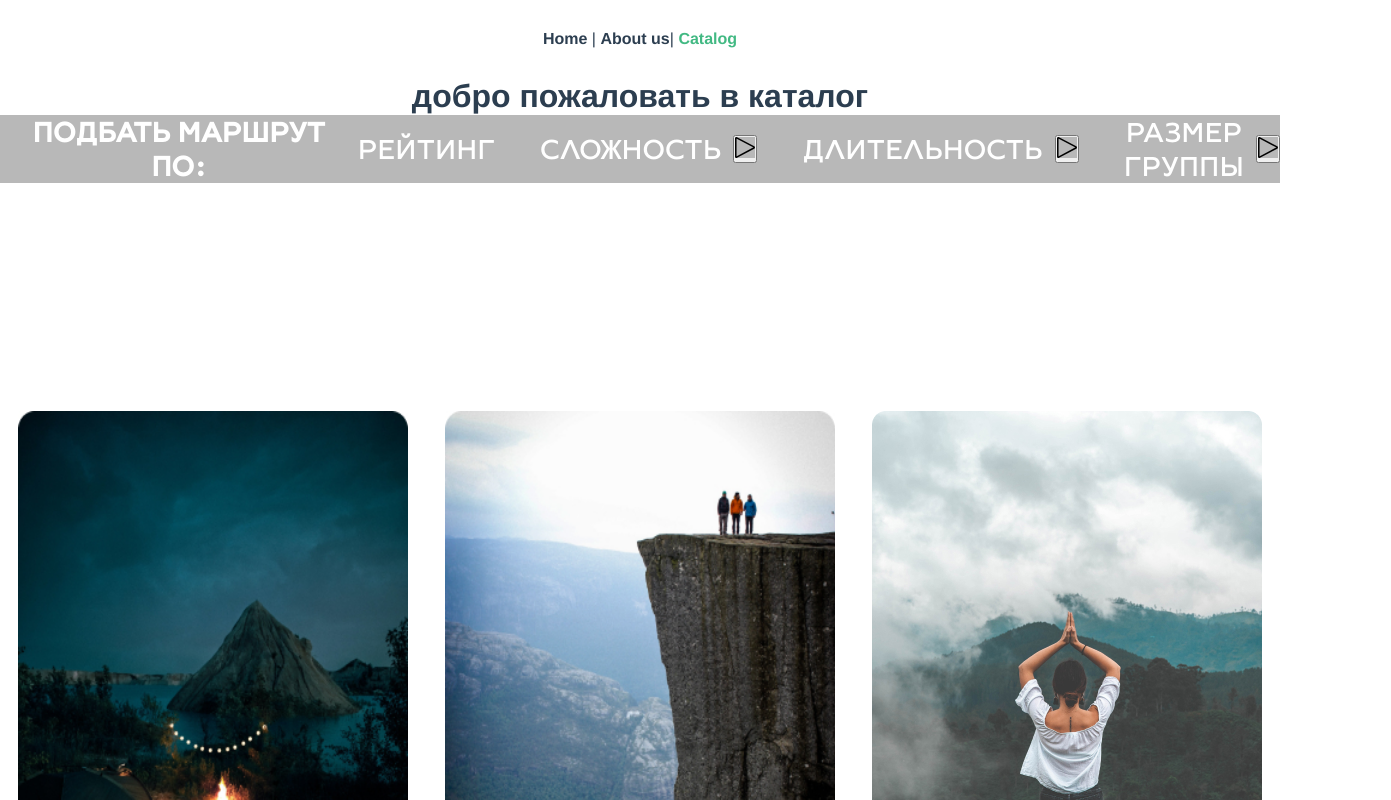
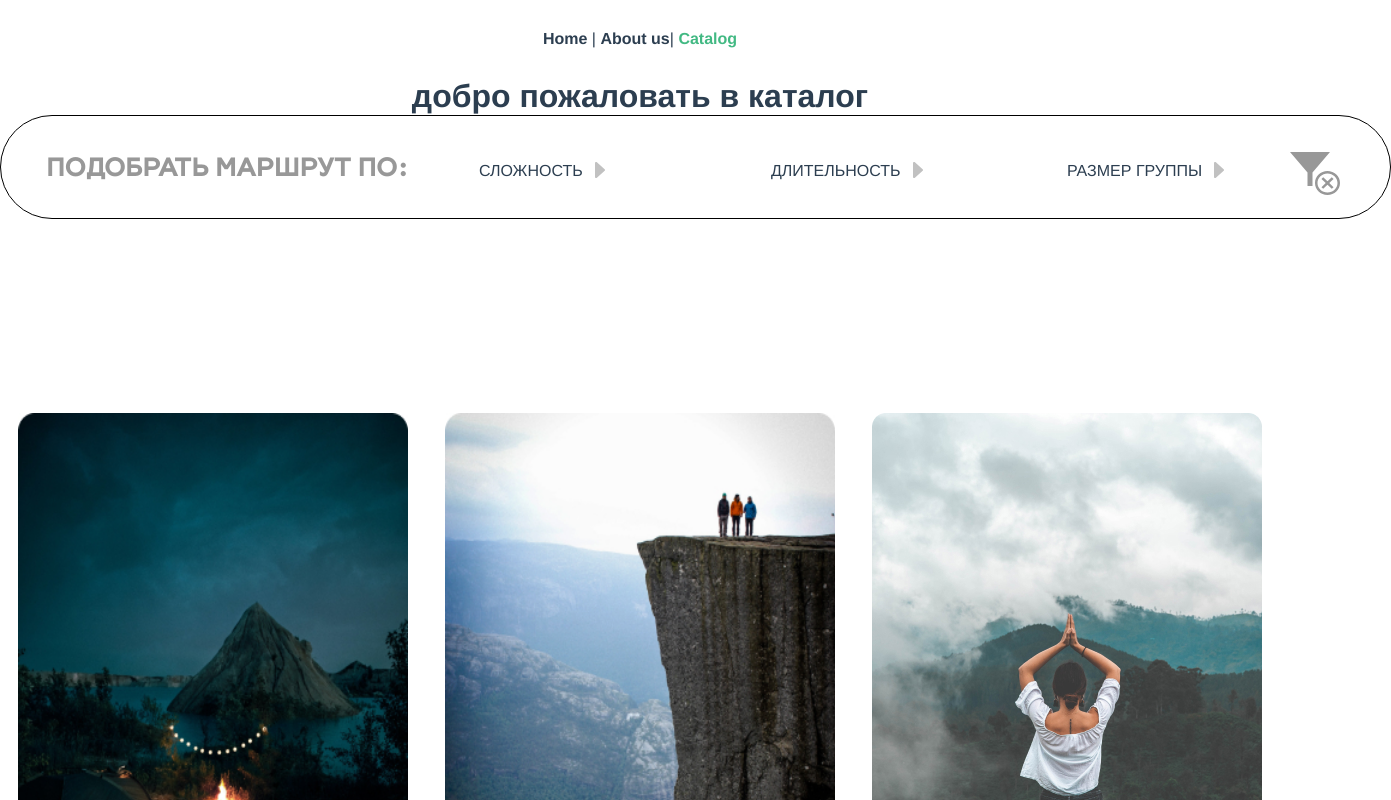
Before and after one commit to AndreySamokhvalov/diplom, a Vue app: page /#/catalog in a window 1280 px wide. Shown: the top 800 px of the page, 1391 px wide, since content can reach past the window. Built offline with nearby package versions, Linux system fonts and the light colour scheme.

Commit message:
catalog dizaing

```diff
--- a/src/views/CatalogView.vue
+++ b/src/views/CatalogView.vue
@@ -2,50 +2,86 @@
     <div class="catalog center">
         <h1>добро пожаловать в каталог</h1>
 
+        <div class="filter">
+            <div class="filter__title">
+                <h3>подобрать маршрут по:</h3>
+            </div>
+            <details class="filter__elem tit_complexity">
+                <summary class="filter__summary"><span class="filter__heading complex">СЛОЖНОСТЬ</span><svg
+                        class="filter__triangle" xmlns="http://www.w3.org/2000/svg" width="10" height="16"
+                        viewBox="0 0 10 16">
+                        <path
+                            d="M9.6747 7.29777C9.6627 7.28777 9.6467 7.28377 9.6347 7.27377L1.9207 0.291766C1.4867 -0.0982338 0.782701 -0.0982338 0.348701 0.291766C0.344701 0.295766 0.342702 0.299765 0.340702 0.303765C0.235613 0.390536 0.150739 0.499209 0.0920124 0.62219C0.0332859 0.74517 0.00212329 0.87949 0.000701904 1.01577V14.9818C0.00294433 15.1205 0.0356314 15.2571 0.0964546 15.3819C0.157278 15.5066 0.244754 15.6165 0.352702 15.7038L0.348701 15.7078C0.567073 15.8965 0.846069 16.0004 1.1347 16.0004C1.42333 16.0004 1.70233 15.8965 1.9207 15.7078L9.6747 8.70977C9.77682 8.62265 9.85883 8.51441 9.91506 8.39252C9.97129 8.27063 10.0004 8.138 10.0004 8.00377C10.0004 7.86953 9.97129 7.7369 9.91506 7.61501C9.85883 7.49312 9.77682 7.38489 9.6747 7.29777Z"
+                            fill="#C1C1C1" />
+                    </svg></summary>
 
-        <div class="catalog__filter">
-            <div class="catalog__filter_header">
-                <div class="catalog__filter_title">
-                    <h1 class="catalof__filter_title_elem filter__txt">подбать маршрут по:</h1>
+                <div class="filter__optional">
+                    <h3 :class="{ 'active': isActive13 }" v-on:click="isActive13 = !isActive13"
+                        class="filter__optional_name">#ЛЮБИТЕЛЬ</h3>
+                    <h3 :class="{ 'active': isActive23 }" v-on:click="isActive23 = !isActive23"
+                        class="filter__optional_name">#ТУРИСТ</h3>
+                    <h3 :class="{ 'active': isActive33 }" v-on:click="isActive33 = !isActive33"
+                        class="filter__optional_name">#ВЫЖИВШИЙ</h3>
+
+
                 </div>
-                <div class="catalog__filter_optional">
-                    <div class="catalog__filter_optional_list">
-                        <h5 class="catalog__filter_optional_list_elem filter__txt">рейтинг</h5>
-                        <!-- <img src="../assets/left_st.svg" alt="show me" class="show_or_not">  -->
+
+            </details>
+
+            <details class="filter__elem tit_time">
+                <summary class="filter__summary"><span class="filter__heading long_time">ДЛИТЕЛЬНОСТЬ</span><svg
+                        class="filter__triangle" xmlns="http://www.w3.org/2000/svg" width="10" height="16"
+                        viewBox="0 0 10 16">
+                        <path
+                            d="M9.6747 7.29777C9.6627 7.28777 9.6467 7.28377 9.6347 7.27377L1.9207 0.291766C1.4867 -0.0982338 0.782701 -0.0982338 0.348701 0.291766C0.344701 0.295766 0.342702 0.299765 0.340702 0.303765C0.235613 0.390536 0.150739 0.499209 0.0920124 0.62219C0.0332859 0.74517 0.00212329 0.87949 0.000701904 1.01577V14.9818C0.00294433 15.1205 0.0356314 15.2571 0.0964546 15.3819C0.157278 15.5066 0.244754 15.6165 0.352702 15.7038L0.348701 15.7078C0.567073 15.8965 0.846069 16.0004 1.1347 16.0004C1.42333 16.0004 1.70233 15.8965 1.9207 15.7078L9.6747 8.70977C9.77682 8.62265 9.85883 8.51441 9.91506 8.39252C9.97129 8.27063 10.0004 8.138 10.0004 8.00377C10.0004 7.86953 9.97129 7.7369 9.91506 7.61501C9.85883 7.49312 9.77682 7.38489 9.6747 7.29777Z"
+                            fill="#C1C1C1" />
+                    </svg></summary>
+
+                <div class="filter__optional">
+                    <h3 :class="{ 'active': isActive21 }" v-on:click="isActive21 = !isActive21"
+                        class="filter__optional_name">1 - 2 дня</h3>
+                    <h3 :class="{ 'active': isActive22 }" v-on:click="isActive22 = !isActive22"
+                        class="filter__optional_name">3 - 5 дней</h3>
+                    <h3 :class="{ 'active': isActive23 }" v-on:click="isActive23 = !isActive23"
+                        class="filter__optional_name">7 + дней</h3>
+
+
+
                 </div>
-                    <div class="catalog__filter_optional_list">
-                        <h5 class="catalog__filter_optional_list_elem filter__txt">сложность</h5>
-                        <button @click="showComplexity()"><img src="../assets/left_st.svg" alt="show me"
-                                class="show_or_not"></button>
+
+            </details>
+
+            <details class="filter__elem tit_size">
+                <summary class="filter__summary"><span class="filter__heading capas">РАЗМЕР ГРУППЫ</span><svg
+                        class="filter__triangle" xmlns="http://www.w3.org/2000/svg" width="10" height="16"
+                        viewBox="0 0 10 16">
+                        <path
+                            d="M9.6747 7.29777C9.6627 7.28777 9.6467 7.28377 9.6347 7.27377L1.9207 0.291766C1.4867 -0.0982338 0.782701 -0.0982338 0.348701 0.291766C0.344701 0.295766 0.342702 0.299765 0.340702 0.303765C0.235613 0.390536 0.150739 0.499209 0.0920124 0.62219C0.0332859 0.74517 0.00212329 0.87949 0.000701904 1.01577V14.9818C0.00294433 15.1205 0.0356314 15.2571 0.0964546 15.3819C0.157278 15.5066 0.244754 15.6165 0.352702 15.7038L0.348701 15.7078C0.567073 15.8965 0.846069 16.0004 1.1347 16.0004C1.42333 16.0004 1.70233 15.8965 1.9207 15.7078L9.6747 8.70977C9.77682 8.62265 9.85883 8.51441 9.91506 8.39252C9.97129 8.27063 10.0004 8.138 10.0004 8.00377C10.0004 7.86953 9.97129 7.7369 9.91506 7.61501C9.85883 7.49312 9.77682 7.38489 9.6747 7.29777Z"
+                            fill="#C1C1C1" />
+                    </svg></summary>
+
+                <div class="filter__optional">
+                    <h3 :class="{ 'active': isActive31 }" v-on:click="isActive31 = !isActive31"
+                        class="filter__optional_name">до 6 человек</h3>
+                    <h3 :class="{ 'active': isActive32 }" v-on:click="isActive32 = !isActive32"
+                        class="filter__optional_name">6 - 15 человек</h3>
+                    <h3 :class="{ 'active': isActive33 }" v-on:click="isActive33 = !isActive33"
+                        class="filter__optional_name">15 + человек</h3>
+
+
                 </div>
-                    <div class="catalog__filter_optional_list">
-                        <h5 class="catalog__filter_optional_list_elem filter__txt">длительность</h5>
-                        <button @click="showDuration()"><img src="../assets/left_st.svg" alt="show me"
-                                class="show_or_not"></button>
-                    </div>
-                    <div class="catalog__filter_optional_list">
-                        <h5 class="catalog__filter_optional_list_elem filter__txt">размер группы</h5>
-                        <button @click="showSize()"><img src="../assets/left_st.svg" alt="show me"
-                                class="show_or_not"></button>
+
+            </details>
+            <div class="no_filter">
+                <svg xmlns="http://www.w3.org/2000/svg" width="50" height="43" viewBox="0 0 50 43">
+                    <path fill-rule="evenodd" clip-rule="evenodd"
+                        d="M37.5 19.1111C40.8152 19.1111 43.9946 20.3695 46.3388 22.6096C48.683 24.8496 50 27.8877 50 31.0556C50 37.6523 44.4036 43 37.5 43C30.5964 43 25 37.6523 25 31.0556C25 24.4588 30.5964 19.1111 37.5 19.1111ZM37.5 21.5C31.9772 21.5 27.5 25.7782 27.5 31.0556C27.5 36.3329 31.9772 40.6111 37.5 40.6111C43.0228 40.6111 47.5 36.3329 47.5 31.0556C47.5 25.7782 43.0228 21.5 37.5 21.5ZM41.7824 25.2743L43.5502 26.9635L39.2676 31.0555L43.5502 35.1476L41.7824 36.8368L37.5 32.7446L33.2176 36.8368L31.4498 35.1476L35.7322 31.0555L31.4498 26.9635L33.2176 25.2743L37.5 29.3663L41.7824 25.2743ZM40 0L22.5 20.3801V34.0417H17.5L17.5 20.3802L0 0H40Z"
+                        fill="#989898" />
+                </svg>
             </div>
         </div>
-            </div>
-            <div v-show=complexityVisible class="filter__buttons_complexity hide__btn_block">
-                <button class="filter__buttons_complexity_first hide__btn">легко</button>
-                <button class="filter__buttons_complexity_second hide__btn ">нормально</button>
-                <button class="filter__buttons_complexity_third hide__btn ">сложно</button>
-            </div>
-            <div v-show=durationVisible class="filter__buttons_duration hide__btn_block">
-                <button class="filter__buttons_duration_first hide__btn">1-2 дня</button>
-                <button class="filter__buttons_duration_second hide__btn ">3-5 дней</button>
-                <button class="filter__buttons_duration_third hide__btn ">7+ дней</button>
-            </div>
-            <div v-show=sizeVisible class="filter__buttons_size hide__btn_block">
-                <button class="filter__buttons_size_first hide__btn">до 6 человек</button>
-                <button class="filter__buttons_size_second hide__btn ">7-15 человек</button>
-                <button class="filter__buttons_size_third hide__btn ">более 15 человек</button>
-            </div>
-        </div>
+
+
 
 
 
@@ -109,11 +145,20 @@ export default {
 
     data() {
         return {
+            isActive11: false,
+            isActive12: false,
+            isActive13: false,
+            isActive21: false,
+            isActive22: false,
+            isActive23: false,
+            isActive31: false,
+            isActive32: false,
+            isActive33: false,
             rating: "No Rating Selected",
             currentRating: "No Rating",
             currentSelectedRating: "No Current Rating",
             boundRating: 3,
-            // pathList1: [],
+
             complexityVisible: false,
             durationVisible: false,
             sizeVisible: false,
@@ -138,7 +183,10 @@ export default {
     },
 
     methods: {
-
+        addClass() {
+            this.isActive = !this.isActive;
+            return this.isActive
+        },
         setRating: function (rating) {
             this.rating = "You have Selected: " + rating + " stars";
         },
@@ -176,6 +224,10 @@ export default {
 </script>
 
 <style lang="scss" scoped>
+.active {
+    color: $btn_color
+}
+
 .item_img {
     width: 390px;
     height: 626px;
@@ -221,7 +273,7 @@ export default {
     position: relative;
     top: -200px;
     left: 48px;
-    transition:all .3s ;
+    transition: all .3s;
 
 }
 
@@ -234,7 +286,7 @@ export default {
     flex-direction: row;
     flex-wrap: nowrap;
     justify-content: space-between;
-    transition:all .3s ;
+    transition: all .3s;
 
     &_text {
         color: rgb(0, 0, 0);
@@ -255,7 +307,7 @@ export default {
     justify-content: space-between;
     top: -100px;
     left: 18px;
-    transition:all .3s ;
+    transition: all .3s;
 
 
     &_text {
@@ -309,70 +361,175 @@ export default {
     margin-right: 20px;
 }
 
-.c_and_c{
-    width: 390px;
-    height: auto;
-    // border-color: #000;
-    border: 3px solid #000;
-}
+.filter {
 
-.catalog__filter {
-    max-width: $widthSite;
-    height: auto;
-    background-color: #b8b8b8;
-    margin-bottom: 34px;
     display: flex;
+    flex-direction: row;
+    width: 1389px;
+    height: 102px;
+    flex-shrink: 0;
+    border-radius: 60px;
+    border: 1px solid var(--btn_bg, #000);
+    position: relative;
     align-items: center;
-    flex-direction: column;
-    flex-wrap: nowrap;
-    justify-content: center;
+    justify-content: space-between;
 
-    &_title {
-        color: $textColorContrast;
+    &__title {
+        color: #989898;
         font-family: Lack;
-        font-size: 14px;
+        font-size: 22px;
         font-style: normal;
         font-weight: 400;
         line-height: normal;
         text-transform: uppercase;
-        margin-left: 25px;
-    }
+        padding-left: 45px;
     }
 
-.catalog__filter_header {
+
+
+
+
+    &__summary {
         display: flex;
-    flex-direction: row;
-}
-
-.catalog__filter_optional {
-    display: flex;
-    gap: 20px;
-}
-
-.catalog__filter_optional_list {
-    display: flex;
-    flex-direction: row;
-    flex-wrap: nowrap;
         align-items: center;
         gap: 12px;
     }
 
-.catalog__filter_optional_list_elem {
-    color: $textColorContrast;
+    &__elem {
+        width: 190px;
+        height: 240px;
+        box-sizing: border-box;
+        position: absolute;
+        top: 40px;
+        left: 100px;
+
+
+
+
+        &[open] {
+            background-color: #fff;
+            box-shadow: 6px 4px 35px rgba(0, 0, 0, 0.30);
+            border-top: 0px;
+            // transform: transition all .3s;
+            // z-index: -2;
+
+        }
+    }
+}
+
+.no_filter {
+    margin-right: 50px;
+    margin-top: 16px;
+
+
+    &:hover path {
+        fill: $btn_color;
+    }
+    &:active path{
+        fill: rgb(234, 119, 119);
+        border: 1px solid var(--btn_bg, #b30000);
+
+    }
+
+}
+
+.complex {
+    display: flex;
+    margin-left: 28px;
+    padding-top: 10px;
+}
+
+.long_time {
+    display: flex;
+    margin-left: 20px;
+    padding-top: 10px;
+}
+
+.capas {
+    display: flex;
+    margin-left: 16px;
+    padding-top: 10px;
+
+}
+
+.tit_complexity {
+    margin-left: 350px;
+}
+
+.tit_time {
+    //    position: absolute;
+    margin-left: 650px;
+
+}
+
+.tit_size {
+
+    margin-left: 950px;
+}
+
+.filter__heading {
+    position: relative;
+    top: -4px;
+
+
+}
+
+//  настройка опций фильтра
+.filter__optional {
+    display: flex;
+    flex-direction: column;
+    flex-wrap: nowrap;
+    align-items: flex-start;
+
+
+    &_name {
+        margin-left: 12px;
+        margin-top: 30px;
         font-family: Lack;
-    font-size: 28px;
+        font-size: 20px;
         font-style: normal;
         font-weight: 400;
         line-height: normal;
         text-transform: uppercase;
-    margin-left: 25px;
+
+    }
 }
 
-.show_or_not {
-    width: 20px;
-    background-color: #b8b8b8;
-    border: 0px;
+
+
+.filter__elem[open] .filter__heading {
+    color: $btn_color;
 }
+
+.filter__elem[open] path {
+    transform: transition all .3s;
+    fill: $btn_color;
+}
+
+.filter__triangle {
+    transition: all .3s;
+}
+
+.filter__elem[open] .filter__triangle {
+    rotate: (90deg);
+    transform: transition all .3s;
+}
+
+//  не актив, другой псевдокласс
+.filter__optional_name:hover {
+    color: $btn_color;
+
+}
+
+
+
+
+
+
+
+
+
+
 
 .hide__btn {
     color: $textColorLack;
@@ -403,7 +560,7 @@ export default {
     transition: width 2s;
 }
 
-.catalog-preview__catalog_item{
+.catalog-preview__catalog_item {
     border: 3px solid #000;
     border-top: 0;
     border-left: 0;
@@ -412,12 +569,13 @@ export default {
     margin-bottom: 70px;
     margin-top: 170px;
     border-radius: 20px;
-    transition:all .3s ;
+    transition: all .3s;
     z-index: 5;
     // transform: transition all .3s ;
 
 }
-.catalog-preview__catalog_item:hover{
+
+.catalog-preview__catalog_item:hover {
     border: 3px solid $btn_color;
     // border-top: 0;
     // border-left: 0;
@@ -430,10 +588,11 @@ export default {
     width: 464px;
     position: relative;
     z-index: 10;
-    transform: transition border .3s ;
+    transform: transition border .3s;
     margin-left: -24px;
     margin-right: -24px;
 }
+
 .catalog-preview__catalog_item:hover .path__card_name_img {
     position: relative;
     left: 0;
@@ -441,11 +600,12 @@ export default {
     // width: 486px;
 
 }
-img{
-    transition:  .3s;
+
+img {
+    transition: .3s;
 }
 
-.catalog-preview__catalog_item:hover .path__card_name_name{
+.catalog-preview__catalog_item:hover .path__card_name_name {
     top: -230px;
     left: 48px;
     color: $textColorContrast;
@@ -468,14 +628,15 @@ img{
     // left: 160px;
     transition-duration: .3s;
 }
-.catalog-preview__catalog_item:hover .item_capacity{
+
+.catalog-preview__catalog_item:hover .item_capacity {
     width: 418px;
     transition-duration: .3s;
 
 }
- .catalog-preview__catalog_item:hover .item_complexity{
+
+.catalog-preview__catalog_item:hover .item_complexity {
     width: 418px;
     transition-duration: .3s;
 
- }
-</style>
+}</style>
```
Also changed, not shown: src/assets/board_filter_name.svg (added). Lines whose indentation alone changed are shown as unchanged.
